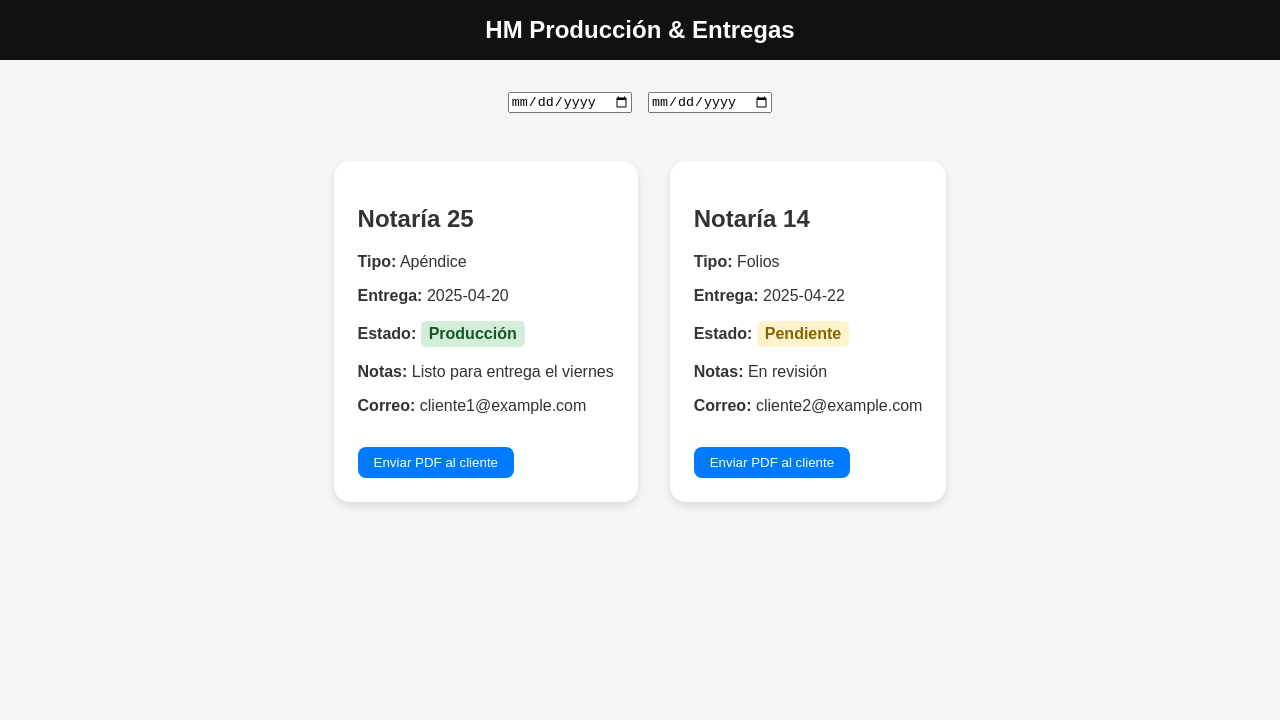
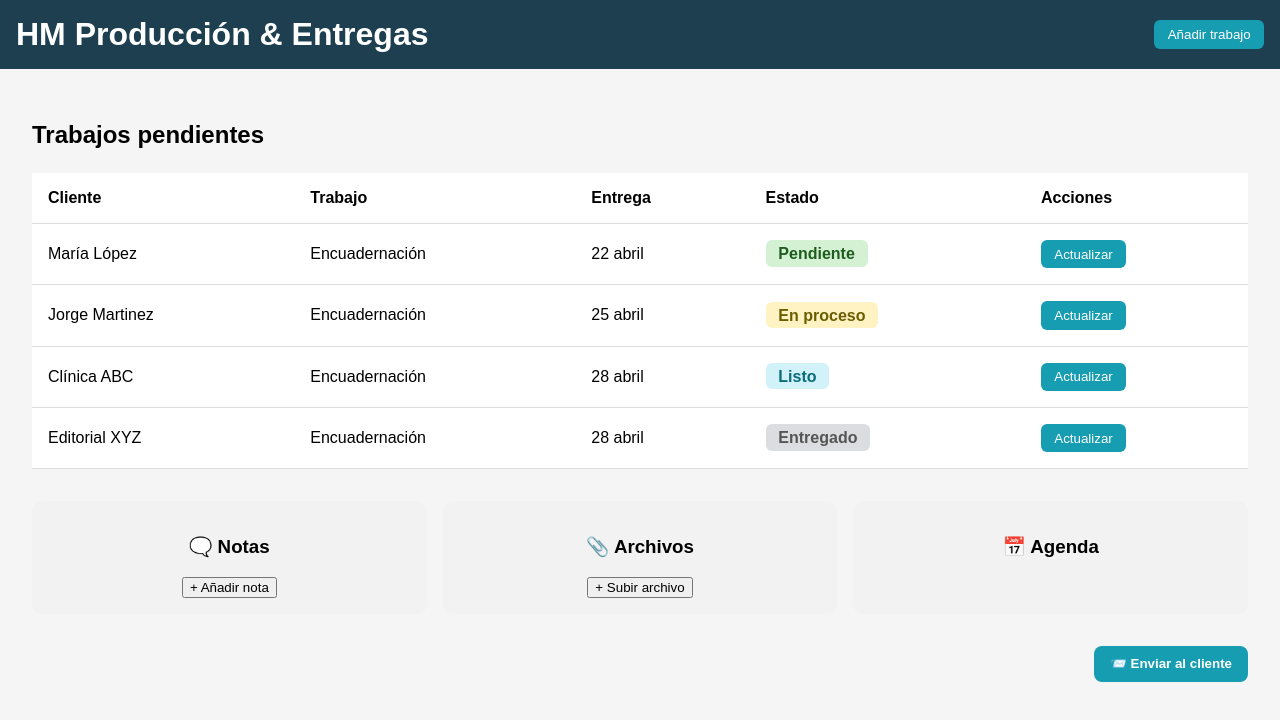
Before and after one commit to MarceloVitaliano/hmproduccion, a plain HTML site: page index.html in a window 1280 px wide. Drawn offline with Linux system fonts and the light colour scheme.

Commit message:
Diseño final profesional y funcional de HM Producción

```diff
--- a/index.html
+++ b/index.html
@@ -1,95 +1,74 @@
-
 <!DOCTYPE html>
 <html lang="es">
 <head>
   <meta charset="UTF-8" />
-  <meta name="viewport" content="width=device-width, initial-scale=1.0" />
+  <meta name="viewport" content="width=device-width, initial-scale=1.0"/>
   <title>HM Producción & Entregas</title>
-  <style>
-    body {
-      font-family: Arial, sans-serif;
-      margin: 0;
-      background: #f5f5f5;
-      color: #333;
-    }
-    header {
-      background: #111;
-      color: #fff;
-      padding: 1rem;
-      text-align: center;
-      font-size: 1.5rem;
-      font-weight: bold;
-    }
-    .container {
-      padding: 2rem;
-    }
-    .filters {
-      display: flex;
-      gap: 1rem;
-      margin-bottom: 2rem;
-      justify-content: center;
-    }
-    .card {
-      background: #fff;
-      border-radius: 1rem;
-      box-shadow: 0 4px 8px rgba(0,0,0,0.1);
-      padding: 1.5rem;
-      margin: 1rem;
-      max-width: 400px;
-    }
-    .cards {
-      display: flex;
-      flex-wrap: wrap;
-      justify-content: center;
-    }
-    .btn {
-      background: #007bff;
-      color: #fff;
-      padding: 0.5rem 1rem;
-      border: none;
-      border-radius: 0.5rem;
-      cursor: pointer;
-      margin-top: 1rem;
-    }
-    .estado {
-      padding: 0.25rem 0.5rem;
-      border-radius: 5px;
-      font-weight: bold;
-      display: inline-block;
-    }
-    .verde { background-color: #d4edda; color: #155724; }
-    .amarillo { background-color: #fff3cd; color: #856404; }
-    .rojo { background-color: #f8d7da; color: #721c24; }
-  </style>
+  <link rel="stylesheet" href="styles.css" />
 </head>
 <body>
-  <header>HM Producción & Entregas</header>
-  <div class="container">
-    <div class="filters">
-      <input type="date" id="fromDate" />
-      <input type="date" id="toDate" />
+  <header>
+    <h1>HM Producción & Entregas</h1>
+    <button id="addTrabajo">Añadir trabajo</button>
+  </header>
+
+  <main>
+    <section class="tabla-trabajos">
+      <h2>Trabajos pendientes</h2>
+      <table>
+        <thead>
+          <tr>
+            <th>Cliente</th>
+            <th>Trabajo</th>
+            <th>Entrega</th>
+            <th>Estado</th>
+            <th>Acciones</th>
+          </tr>
+        </thead>
+        <tbody id="tabla-body">
+          <tr>
+            <td>María López</td>
+            <td>Encuadernación</td>
+            <td>22 abril</td>
+            <td><span class="estado pendiente">Pendiente</span></td>
+            <td><button class="actualizar">Actualizar</button></td>
+          </tr>
+          <tr>
+            <td>Jorge Martinez</td>
+            <td>Encuadernación</td>
+            <td>25 abril</td>
+            <td><span class="estado proceso">En proceso</span></td>
+            <td><button class="actualizar">Actualizar</button></td>
+          </tr>
+          <tr>
+            <td>Clínica ABC</td>
+            <td>Encuadernación</td>
+            <td>28 abril</td>
+            <td><span class="estado listo">Listo</span></td>
+            <td><button class="actualizar">Actualizar</button></td>
+          </tr>
+          <tr>
+            <td>Editorial XYZ</td>
+            <td>Encuadernación</td>
+            <td>28 abril</td>
+            <td><span class="estado entregado">Entregado</span></td>
+            <td><button class="actualizar">Actualizar</button></td>
+          </tr>
+        </tbody>
+      </table>
+    </section>
+
+    <section class="extras">
+      <div class="card"><h3>🗨️ Notas</h3><button>+ Añadir nota</button></div>
+      <div class="card"><h3>📎 Archivos</h3><button>+ Subir archivo</button></div>
+      <div class="card"><h3>📅 Agenda</h3></div>
+    </section>
+
+    <div class="enviar">
+      <button id="enviarCliente">📨 Enviar al cliente</button>
     </div>
-    <div class="cards" id="cardsContainer">
-      <!-- Cards de ejemplo -->
-      <div class="card">
-        <h2>Notaría 25</h2>
-        <p><strong>Tipo:</strong> Apéndice</p>
-        <p><strong>Entrega:</strong> 2025-04-20</p>
-        <p><strong>Estado:</strong> <span class="estado verde">Producción</span></p>
-        <p><strong>Notas:</strong> Listo para entrega el viernes</p>
-        <p><strong>Correo:</strong> cliente1@example.com</p>
-        <button class="btn">Enviar PDF al cliente</button>
-      </div>
-      <div class="card">
-        <h2>Notaría 14</h2>
-        <p><strong>Tipo:</strong> Folios</p>
-        <p><strong>Entrega:</strong> 2025-04-22</p>
-        <p><strong>Estado:</strong> <span class="estado amarillo">Pendiente</span></p>
-        <p><strong>Notas:</strong> En revisión</p>
-        <p><strong>Correo:</strong> cliente2@example.com</p>
-        <button class="btn">Enviar PDF al cliente</button>
-      </div>
-    </div>
-  </div>
+  </main>
+
+  <script src="script.js"></script>
 </body>
 </html>
--- /dev/null
+++ b/script.js
@@ -0,0 +1,10 @@
+
+document.getElementById("addTrabajo").addEventListener("click", () => {
+  alert("Funcionalidad próximamente");
+});
+document.querySelectorAll(".actualizar").forEach(boton => {
+  boton.addEventListener("click", () => alert("Actualizar trabajo"));
+});
+document.getElementById("enviarCliente").addEventListener("click", () => {
+  alert("PDF enviado al cliente");
+});
--- /dev/null
+++ b/styles.css
@@ -0,0 +1,96 @@
+
+body {
+  font-family: Arial, sans-serif;
+  background: #f5f5f5;
+  margin: 0;
+  padding: 0;
+}
+header {
+  background-color: #1d3f4f;
+  color: white;
+  padding: 1em;
+  display: flex;
+  justify-content: space-between;
+  align-items: center;
+}
+header h1 {
+  margin: 0;
+}
+header button {
+  background-color: #179db2;
+  color: white;
+  padding: 0.5em 1em;
+  border: none;
+  border-radius: 6px;
+  cursor: pointer;
+}
+main {
+  padding: 2em;
+}
+h2 {
+  margin-bottom: 1em;
+}
+table {
+  width: 100%;
+  border-collapse: collapse;
+  background: white;
+}
+th, td {
+  text-align: left;
+  padding: 1em;
+  border-bottom: 1px solid #ddd;
+}
+.estado {
+  padding: 0.3em 0.8em;
+  border-radius: 6px;
+  font-weight: bold;
+}
+.pendiente {
+  background: #d4f1d4;
+  color: #1e5d1e;
+}
+.proceso {
+  background: #fff3c4;
+  color: #6c5d00;
+}
+.listo {
+  background: #d1f2f9;
+  color: #0a6b7d;
+}
+.entregado {
+  background: #dcdde1;
+  color: #555;
+}
+.actualizar {
+  background-color: #179db2;
+  border: none;
+  color: white;
+  padding: 0.5em 1em;
+  border-radius: 6px;
+  cursor: pointer;
+}
+.extras {
+  display: flex;
+  gap: 1em;
+  margin-top: 2em;
+}
+.card {
+  flex: 1;
+  background: #f2f2f2;
+  padding: 1em;
+  border-radius: 10px;
+  text-align: center;
+}
+.enviar {
+  margin-top: 2em;
+  text-align: right;
+}
+#enviarCliente {
+  background: #179db2;
+  color: white;
+  border: none;
+  padding: 0.8em 1.2em;
+  font-weight: bold;
+  border-radius: 8px;
+  cursor: pointer;
+}
```
